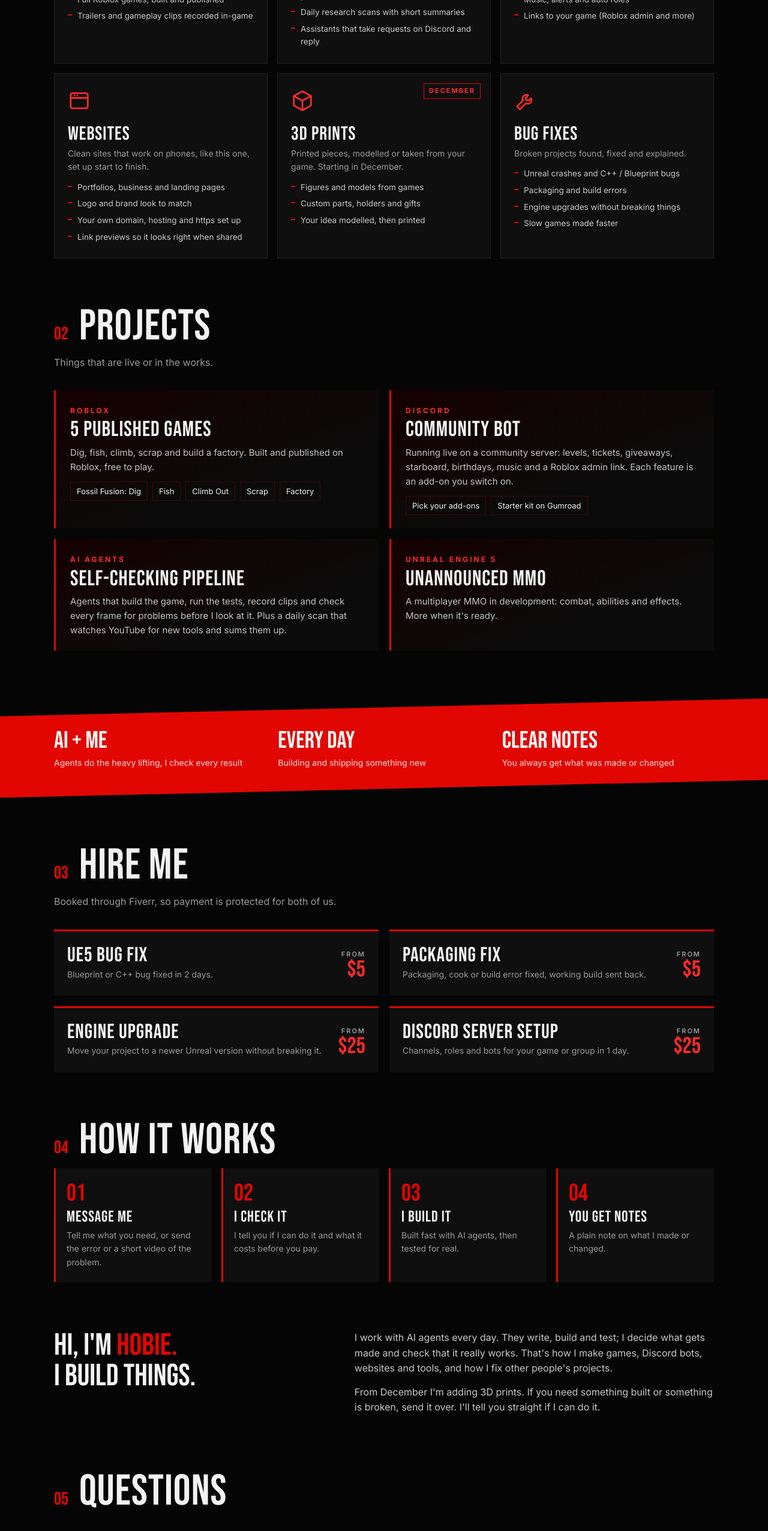
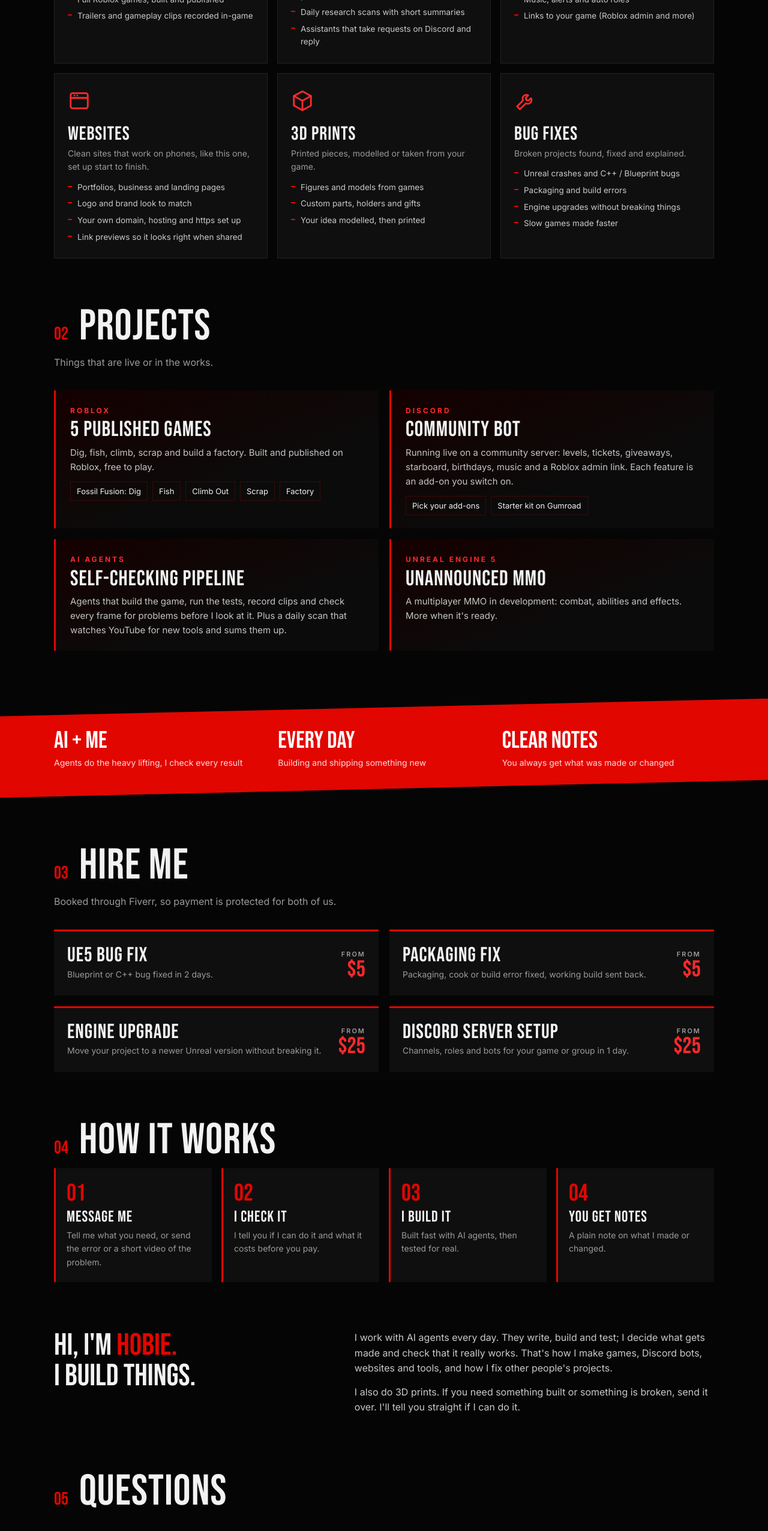
Before and after one commit to Hobieyoungiv/hardhittinstudios-site, a plain HTML site: page index.html in a window 1280 px wide. Shown: the part 1319-3872 px from the top of the page at 60% size. Drawn offline with Linux system fonts and the light colour scheme.

Commit message:
Remove December from 3D prints

```diff
--- a/index.html
+++ b/index.html
@@ -165,7 +165,7 @@ footer a:hover{color:var(--red2)}
   <div class="bcard"><svg viewBox="0 0 24 24"><rect x="4" y="7" width="16" height="12" rx="3"/><path d="M12 3v4M9 12h.01M15 12h.01M9 16h6"/></svg><h3>AI Agent Tools</h3><p>Agents that do the repeat work and report back in plain words.</p><ul><li>Build-and-test runs that check every result</li><li>Video recorders that check each frame for problems</li><li>Daily research scans with short summaries</li><li>Assistants that take requests on Discord and reply</li></ul></div>
   <div class="bcard"><svg viewBox="0 0 24 24"><path d="M4 5h16v11H8l-4 4z"/><path d="M8 10h8M8 13h5"/></svg><h3>Discord Bots</h3><p>Custom bots and full server setups. Pick only the features you want.</p><ul><li>Levels, ranks and rewards</li><li>Tickets, giveaways, starboard, birthdays</li><li>Music, alerts and auto roles</li><li>Links to your game (Roblox admin and more)</li></ul></div>
   <div class="bcard"><svg viewBox="0 0 24 24"><rect x="3" y="4" width="18" height="16" rx="2"/><path d="M3 9h18M7 6.5h.01M10 6.5h.01"/></svg><h3>Websites</h3><p>Clean sites that work on phones, like this one, set up start to finish.</p><ul><li>Portfolios, business and landing pages</li><li>Logo and brand look to match</li><li>Your own domain, hosting and https set up</li><li>Link previews so it looks right when shared</li></ul></div>
-  <div class="bcard"><span class="soon">DECEMBER</span><svg viewBox="0 0 24 24"><path d="M12 2l9 5v10l-9 5-9-5V7z"/><path d="M12 22V12M21 7l-9 5-9-5"/></svg><h3>3D Prints</h3><p>Printed pieces, modelled or taken from your game. Starting in December.</p><ul><li>Figures and models from games</li><li>Custom parts, holders and gifts</li><li>Your idea modelled, then printed</li></ul></div>
+  <div class="bcard"><svg viewBox="0 0 24 24"><path d="M12 2l9 5v10l-9 5-9-5V7z"/><path d="M12 22V12M21 7l-9 5-9-5"/></svg><h3>3D Prints</h3><p>Printed pieces, modelled or taken from your game.</p><ul><li>Figures and models from games</li><li>Custom parts, holders and gifts</li><li>Your idea modelled, then printed</li></ul></div>
   <div class="bcard"><svg viewBox="0 0 24 24"><path d="M14.7 6.3a4 4 0 0 0-5.4 5.4L3 18l3 3 6.3-6.3a4 4 0 0 0 5.4-5.4l-2.5 2.5-2.5-.5-.5-2.5z"/></svg><h3>Bug Fixes</h3><p>Broken projects found, fixed and explained.</p><ul><li>Unreal crashes and C++ / Blueprint bugs</li><li>Packaging and build errors</li><li>Engine upgrades without breaking things</li><li>Slow games made faster</li></ul></div>
  </div>
 </div></section>
@@ -215,14 +215,14 @@ footer a:hover{color:var(--red2)}
   <div class="big">Hi, I'm <span>Hobie.</span><br>I build things.</div>
   <div>
    <p>I work with AI agents every day. They write, build and test; I decide what gets made and check that it really works. That's how I make games, Discord bots, websites and tools, and how I fix other people's projects.</p>
-   <p>From December I'm adding 3D prints. If you need something built or something is broken, send it over. I'll tell you straight if I can do it.</p>
+   <p>I also do 3D prints. If you need something built or something is broken, send it over. I'll tell you straight if I can do it.</p>
   </div>
  </div>
 </div></section>
 
 <section id="faq" style="padding-top:0"><div class="wrap">
  <div class="head"><span class="num">05</span><h2>Questions</h2></div>
- <details><summary>What can you build for me?</summary><p>Most things that live on a screen, and soon things you can hold:</p><ul><li><b>Games:</b> a single feature (combat, a shop, a save system) up to a full Roblox game, in Unreal Engine 5 or Roblox.</li><li><b>Fixes:</b> crashes, build and packaging errors, engine upgrades, slow games.</li><li><b>Discord:</b> a custom bot, or a whole server set up with channels, roles and bots.</li><li><b>AI tools:</b> agents that test, record, check or research for you and report back.</li><li><b>Websites:</b> a phone-friendly site with your logo, domain and hosting set up.</li><li><b>Branding and clips:</b> logos, banners, gameplay clips and trailers.</li><li><b>3D prints</b> (from December): models, figures and custom parts.</li></ul><p>If it is not on this list, ask anyway.</p></details>
+ <details><summary>What can you build for me?</summary><p>Most things that live on a screen, and soon things you can hold:</p><ul><li><b>Games:</b> a single feature (combat, a shop, a save system) up to a full Roblox game, in Unreal Engine 5 or Roblox.</li><li><b>Fixes:</b> crashes, build and packaging errors, engine upgrades, slow games.</li><li><b>Discord:</b> a custom bot, or a whole server set up with channels, roles and bots.</li><li><b>AI tools:</b> agents that test, record, check or research for you and report back.</li><li><b>Websites:</b> a phone-friendly site with your logo, domain and hosting set up.</li><li><b>Branding and clips:</b> logos, banners, gameplay clips and trailers.</li><li><b>3D prints:</b> models, figures and custom parts.</li></ul><p>If it is not on this list, ask anyway.</p></details>
  <details><summary>Can you work on my existing project?</summary><p>Yes. Send the project or the error and I will look at what is there first, fix or add what you need, and keep the rest the way you had it.</p></details>
  <details><summary>Can you do a whole project, not just a fix?</summary><p>Yes. Bigger builds are split into small steps, and you see each step working before the next one starts.</p></details>
  <details><summary>What do I get at the end?</summary><p>The finished files or a working build, and a short plain note on what was made or changed and how to use it.</p></details>
```
